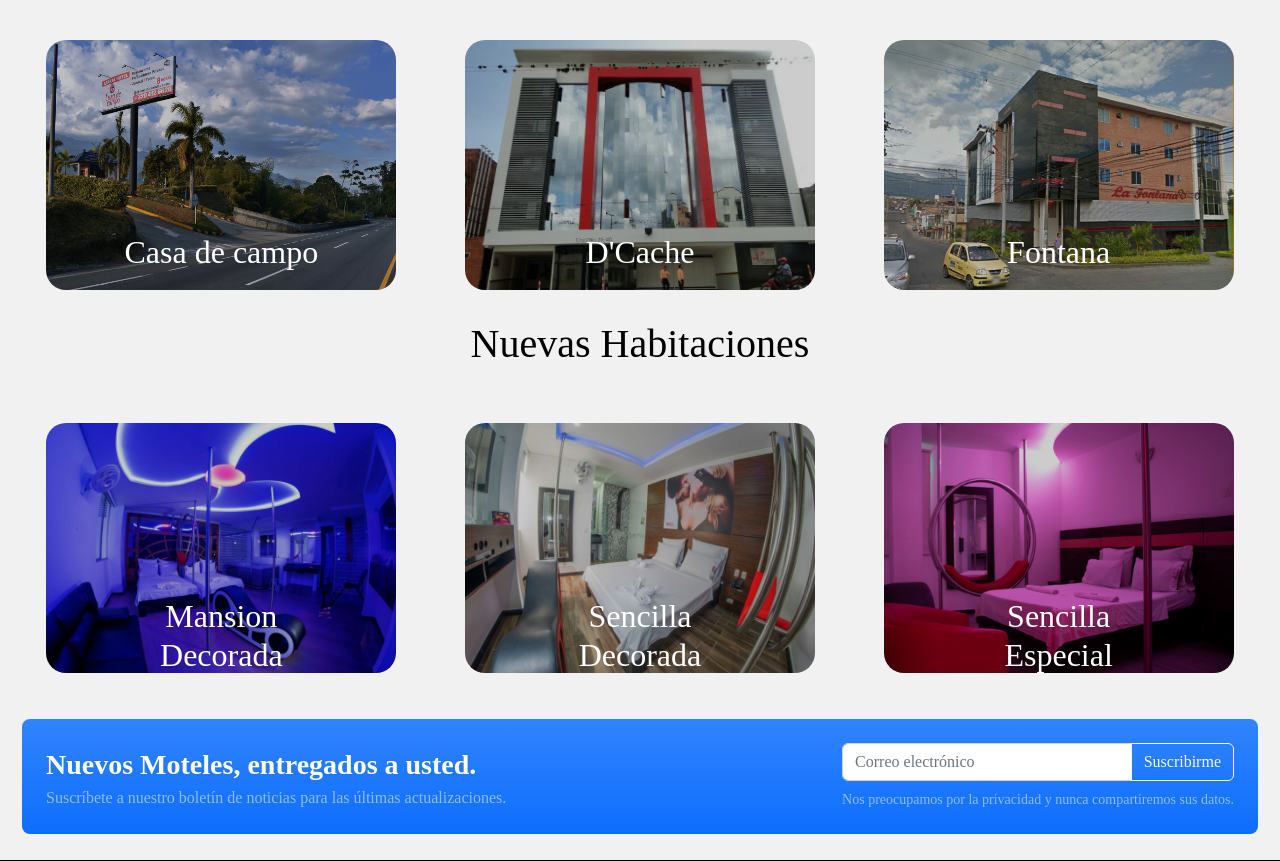
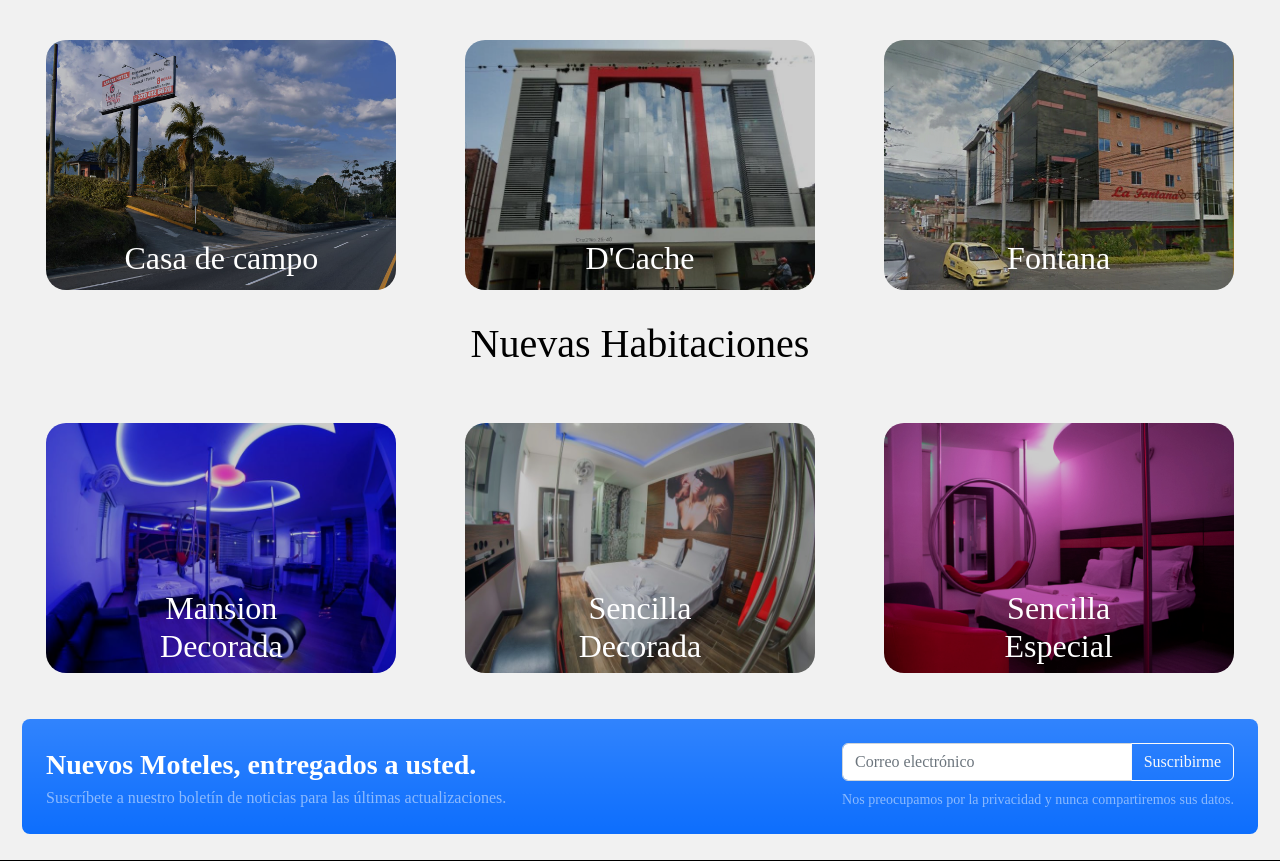
Before and after one commit to Oviedo2001/Dionysus, a PHP site: page /Dionysus/ in a window 1280 px wide. Shown: the part 530-1391 px from the top of the page. Run offline with PHP 8.4, Linux system fonts and the light colour scheme; data comes from the database, SQL or seed files in the repository; some libraries are stand-ins or nearby versions.

Commit message:
Actualización

```diff
--- a/assets/css/style.css
+++ b/assets/css/style.css
@@ -359,7 +359,17 @@
 }
 .first-txt {
     position: absolute;
-    top: 80%;
+    top: 82%;
+    left: 50%;
+    transform: translate(-50%, -50%);
+    color: white;
+    font-weight: normal;
+}
+
+
+.second-txt {
+    position: absolute;
+    top: 77%;
     left: 50%;
     transform: translate(-50%, -50%);
     color: white;
--- a/views/inicio/inicio.php
+++ b/views/inicio/inicio.php
@@ -39,7 +39,7 @@
         <?php else : ?>
           <center><img src="<?= base_url ?>assets/img/dummy.png"></center>
         <?php endif; ?>
-        <h2 class="first-txt"><?= $mote->nombre ?></h2>
+        <h2 class="second-txt"><?= $mote->nombre ?></h2>
       </a>
     </div>
   <?php endwhile; ?>
--- a/views/layout/header.php
+++ b/views/layout/header.php
@@ -71,7 +71,7 @@
             <?php endif; ?>
           </ul>
           <form class="d-flex" >
-            <input type="text" class="form-control me-2" placeholder="Buscar..." name="busqueda" aria-label="Search" autocomplete="off" pattern="[a-zA-Z][a-zA-Z ]{4,}">
+            <input type="text" class="form-control me-2" placeholder="Buscar..." name="busqueda" aria-label="Search" autocomplete="off" pattern="^[a-zA-Z]+( [a-zA-Z]+)*$">
             <button class="btn btn-outline-info" type="submit" name="enviar" formaction="<?= base_url ?>inicio/search" formmethod="post">Search</button>
           </form>
         </div>
```
